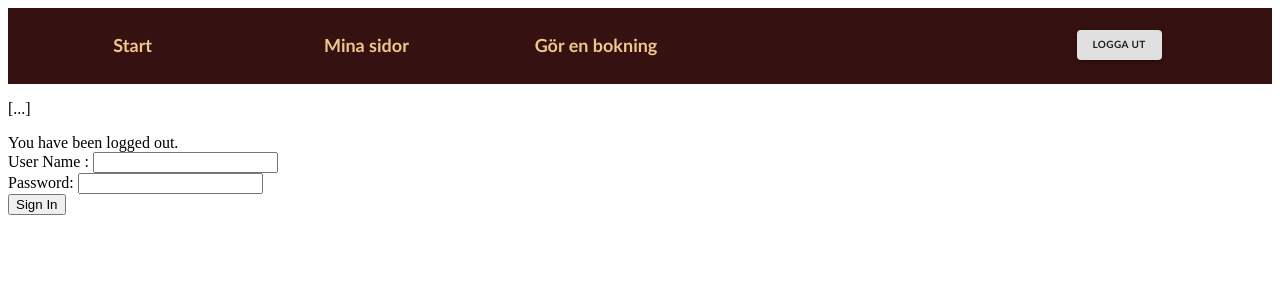
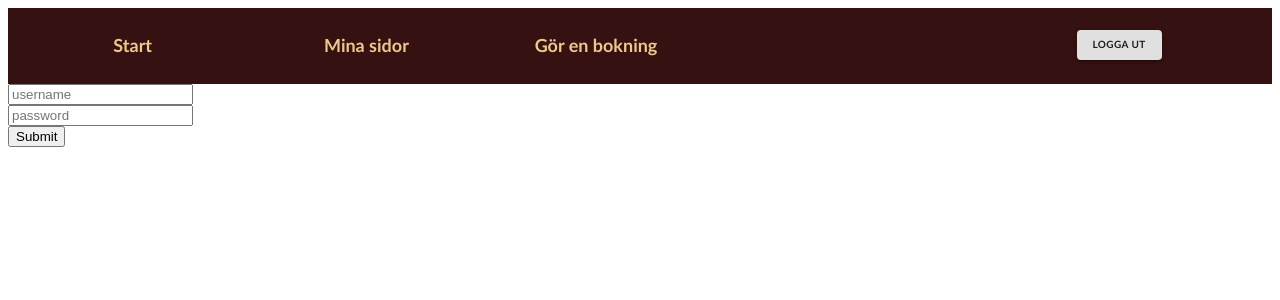
Before and after one commit to isthisthereallife/schoolproject-with-SpringBoot-NextJS, a Next.js app in the folder frontend/: page /login in a window 1280 px wide. Shown: the top 300 px of the page. Built offline with nearby package versions, Linux system fonts and the light colour scheme.

Commit message:
allowed path get

```diff
--- /dev/null
+++ b/frontend/components/LoginForm.jsx
@@ -0,0 +1,45 @@
+import React, { useState } from 'react'
+export default function LoginForm() {
+  const [username, setUsername] = useState("")
+  const [password, setPassword] = useState("")
+
+  const handleChange = ((event) => {
+    if (event.target.name === "username") {
+        setUsername(event.target.value)
+    } else {
+         setPassword(event.target.value)
+        }
+        console.log(username)
+        console.log(password)
+
+
+  })
+  const handleSubmit = ((event) => {
+    event.preventDefault()
+    console.log("username:", username, "  password:", password)
+
+
+  })
+
+    return (
+      <form onSubmit={handleSubmit}>
+        <div>
+          <input type="username"
+          name="username"
+          placeholder="username"
+          onChange={handleChange}
+          />
+        </div>
+        <div>
+          <input
+          type="password"
+          name="password"
+          placeholder="password"
+          onChange={handleChange}
+          />
+        </div>
+        <button type="submit" >Submit</button>
+      </form>
+
+    )
+  }
--- a/frontend/pages/login.jsx
+++ b/frontend/pages/login.jsx
@@ -1,22 +1,9 @@
 import React from 'react'
+import LoginForm from '../components/LoginForm'
+export default function login() {
 
-export default function login() {
-return (<>
 
-<div th:if="${param.error}">
-      <p th:text="${session.error}" th:unless="${session == null}">[...]</p>
-   </div>
-   <div th:if="${param.logout}">You have been logged out.</div>
-   <form th:action="@{/login}" method="post">
-   <div>
-      <label> User Name : <input type="text" name="username" /> </label>
-   </div>
-   <div>
-   <label> Password: <input type="password" name="password" /> </label>
-   </div>
-   <div>
-      <input type="submit" value="Sign In" /> </div>
-      </form>
-       </>
+return (
+<LoginForm/>
 )
 }
```
Also changed, not shown: frontend/pages/minasidor.jsx (+6 -5 lines), 2 other files (tests, documents, lock files or other folders).
